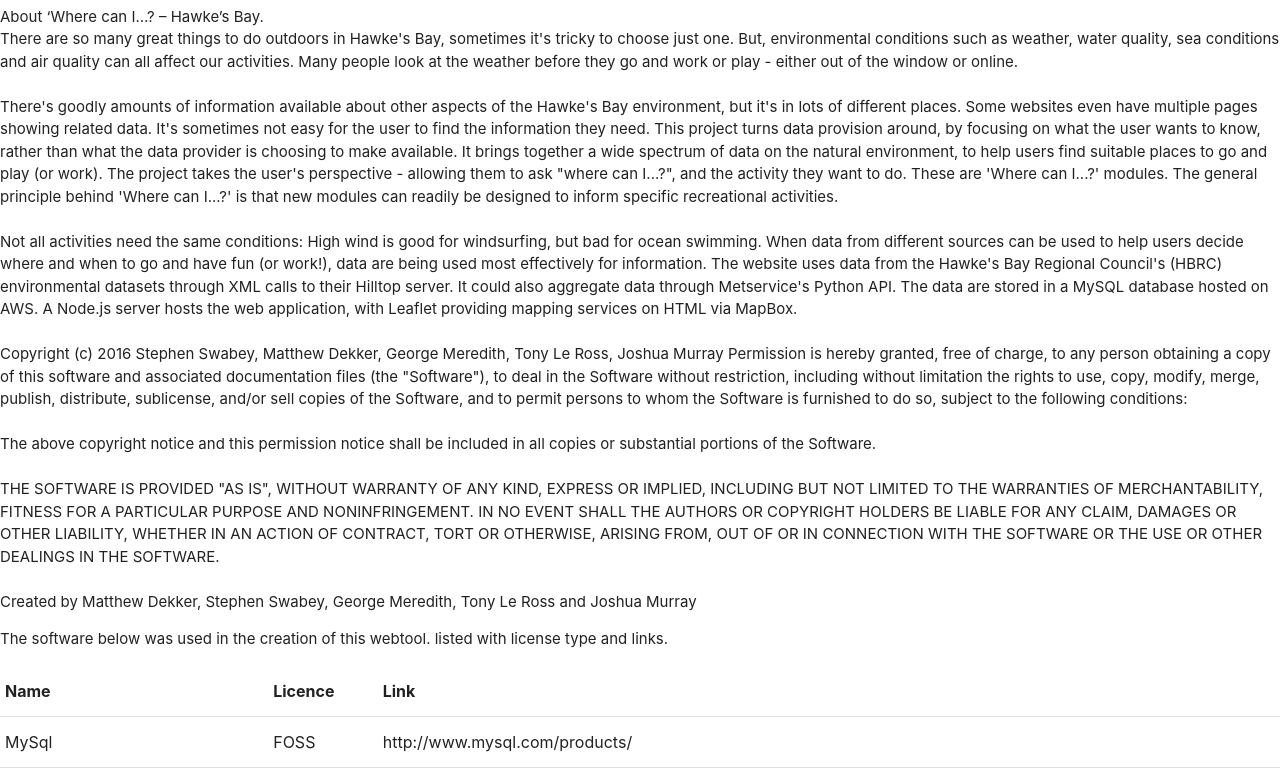
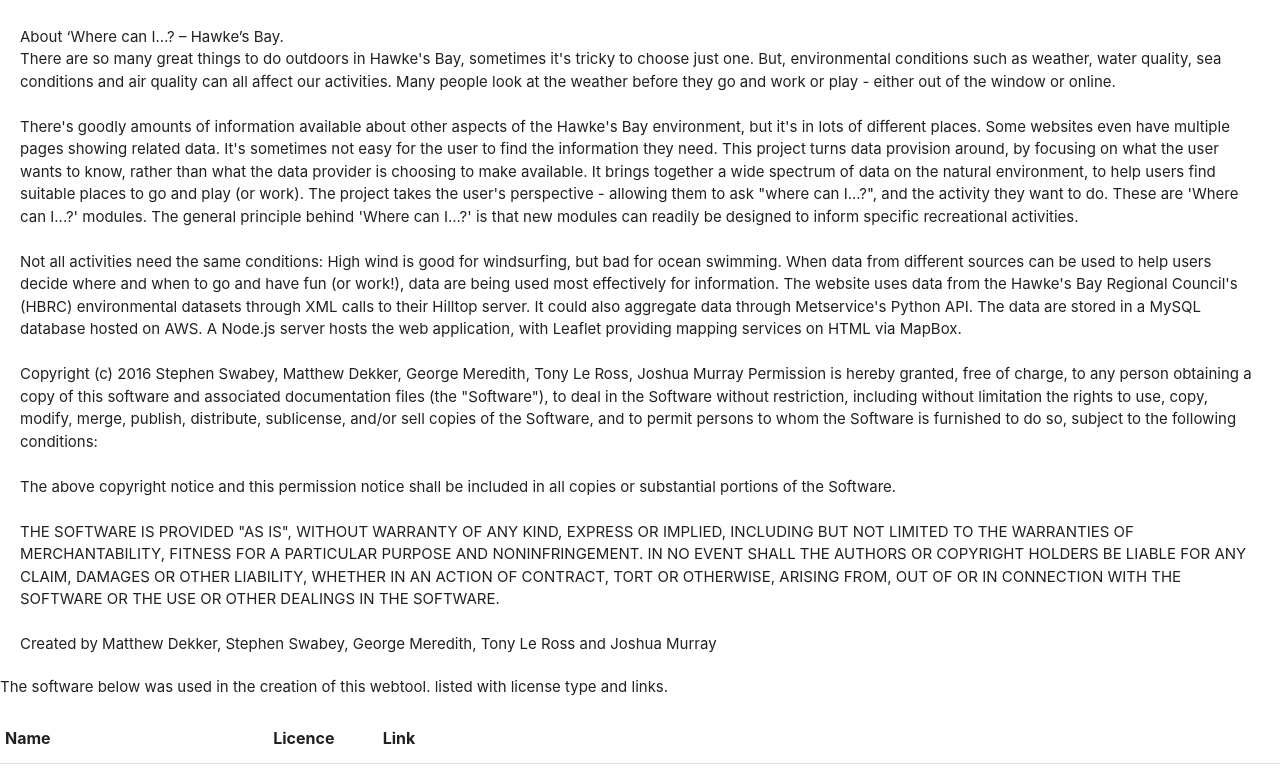
Before and after one commit to canzuk5/plan-your-rec-server, a website: page www/about.html in a window 1280 px wide. Shown: the part 219-1001 px from the top of the page. Drawn offline with nearby package versions, Linux system fonts and the light colour scheme; files that its build step writes are made by us from their sources; files whose address does not match are found by name.

Commit message:
addded about

```diff
--- a/www/about.html
+++ b/www/about.html
@@ -18,7 +18,7 @@
     </ul>
   </div>
 </nav>
-<div>
+<div id="textbox">
 </br>
 <h2> Where can I ...? </H2>
 </br>
--- a/www/styles.css
+++ b/www/styles.css
@@ -3,3 +3,8 @@
 #bodyPadder {
   padding: 20px;
 }
+
+#textbox {
+padding: 20px;
+float: left;
+}
```
